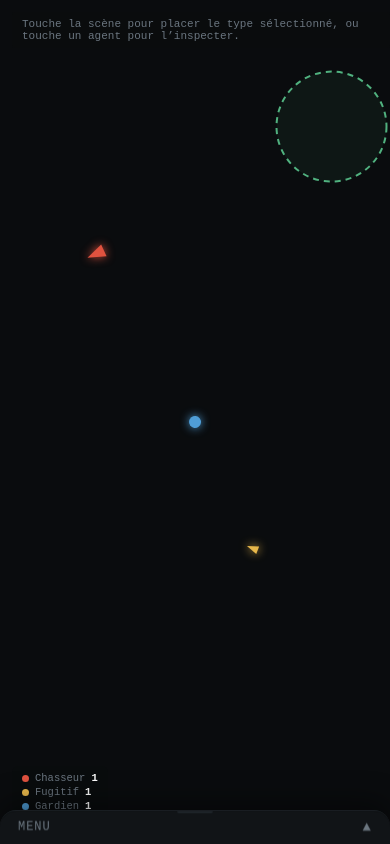
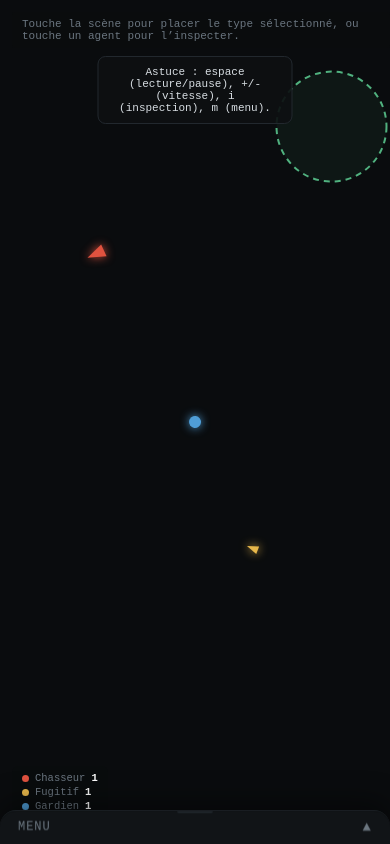
Before and after one commit to piascwal/simularium, a website built with Vite: page index.html in a window 390 px wide. Both pictures are taken after a click on the button 195 px from the left and 302 px from the top of the page. Built offline with nearby package versions, Linux system fonts and the light colour scheme.

Commit message:
Ajoute retour haptique (appui long) et indice de découvrabilité
Vibration brève au déclenchement du menu rapide sur mobile
(navigator.vibrate, dégrade proprement si non supporté).

Astuce affichée une seule fois (localStorage), au premier scénario
choisi : appui long sur mobile, raccourcis clavier sur desktop selon
le type de pointeur détecté. Se referme automatiquement après 5s, ou
immédiatement dès que l'utilisateur déclenche l'un des deux.

```diff
--- a/index.html
+++ b/index.html
@@ -201,6 +201,16 @@
   #popCounter .pc-row{display:flex;align-items:center;gap:6px}
   #popCounter .pc-dot{width:7px;height:7px;border-radius:50%;flex-shrink:0}
   #popCounter b{color:#fff}
+  #firstRunHint{
+    position:absolute;top:56px;left:50%;transform:translateX(-50%);
+    max-width:min(86vw,340px);font-size:11px;color:var(--ink);text-align:center;
+    pointer-events:none;background:rgba(14,16,18,.92);border:1px solid var(--line);
+    padding:9px 14px;border-radius:8px;z-index:220;opacity:0;
+  }
+  #firstRunHint.show{opacity:1}
+  @media (prefers-reduced-motion: no-preference){
+    #firstRunHint{transition:opacity .4s ease}
+  }
   #inspector{
     position:absolute;top:12px;right:12px;max-width:220px;
     background:rgba(14,16,18,.92);border:1px solid rgba(255,255,255,.1);border-radius:8px;
@@ -265,6 +275,7 @@
   <div id="stage">
     <canvas id="cv"></canvas>
     <div id="hint">Touche la scène pour placer le type sélectionné.</div>
+    <div id="firstRunHint"></div>
     <div id="popCounter"></div>
     <div id="inspector" class="hidden">
       <div class="insp-head">
--- a/src/main.ts
+++ b/src/main.ts
@@ -473,6 +473,7 @@ function byId<T extends HTMLElement = HTMLElement>(id: string): T {
     byId('currentScenarioLabel').textContent = scenarioLabels[scenario];
     byId('scenarioScreen').classList.add('hidden');
     byId('closeScenarioScreen').classList.remove('hidden');
+    showFirstRunHintIfNeeded();
   }
 
   document.querySelectorAll('.scenario-card').forEach((btnEl)=>{
@@ -602,6 +603,29 @@ function byId<T extends HTMLElement = HTMLElement>(id: string): T {
     quickMenuEl.classList.add('hidden');
   }
 
+  // Indice de découvrabilité (une fois, au tout premier scénario) : rien n'indique autrement que
+  // l'appui long (mobile) ou les raccourcis clavier (desktop) existent. try/catch : le
+  // localStorage peut être bloqué dans certaines WebView, ça ne doit jamais casser le reste.
+  const FIRST_RUN_HINT_SEEN_KEY = 'simularium_seenQuickHint';
+  const firstRunHintEl = byId('firstRunHint');
+  let firstRunHintDismissTimer: ReturnType<typeof setTimeout> | undefined;
+  function dismissFirstRunHint(){
+    clearTimeout(firstRunHintDismissTimer);
+    firstRunHintEl.classList.remove('show');
+  }
+  function showFirstRunHintIfNeeded(){
+    try{
+      if(localStorage.getItem(FIRST_RUN_HINT_SEEN_KEY)) return;
+      localStorage.setItem(FIRST_RUN_HINT_SEEN_KEY, '1');
+    } catch { return; }
+    const isTouch = window.matchMedia('(pointer: coarse)').matches;
+    firstRunHintEl.textContent = isTouch
+      ? 'Astuce : appui long sur la scène → menu rapide (lecture, vitesse, inspection).'
+      : 'Astuce : espace (lecture/pause), +/- (vitesse), i (inspection), m (menu).';
+    firstRunHintEl.classList.add('show');
+    firstRunHintDismissTimer = setTimeout(dismissFirstRunHint, 5000);
+  }
+
   // Détection d'appui long, uniquement pour les modes "un tap = une action" (place, inspect,
   // refuge, food, exit, alarm) — erase/obstacle gardent leur geste de glissement intact,
   // le maintien y sert déjà à dessiner/effacer en continu.
@@ -652,6 +676,8 @@ function byId<T extends HTMLElement = HTMLElement>(id: string): T {
     longPressTimer = setTimeout(()=>{
       longPressTriggered = true;
       longPressTimer = undefined;
+      navigator.vibrate?.(10);
+      dismissFirstRunHint();
       if(longPressPending) openQuickMenu(longPressPending.clientX, longPressPending.clientY);
     }, LONG_PRESS_MS);
   });
@@ -701,6 +727,7 @@ function byId<T extends HTMLElement = HTMLElement>(id: string): T {
     const activeTag = document.activeElement ? document.activeElement.tagName : '';
     const action = resolveShortcut(e.key, activeTag);
     if(!action) return;
+    dismissFirstRunHint();
     switch(action){
       case 'toggleRun': toggleRun(); break;
       case 'speedUp': cycleSpeed(1); break;
```
